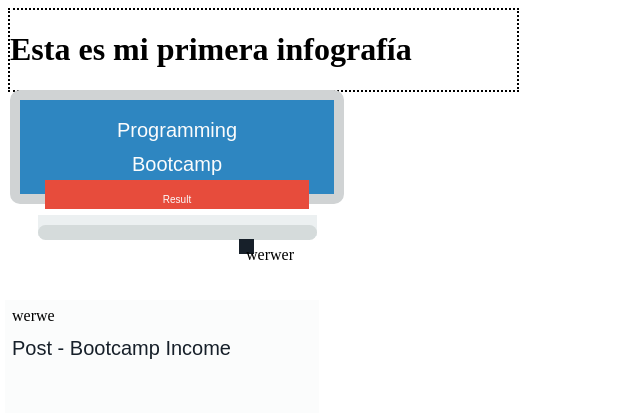
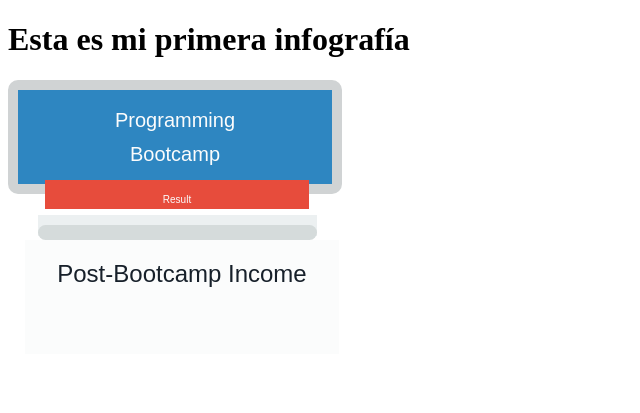
Before and after one commit to MagdaCrista2016/Proyecto_Info, a PHP site: page /index.html in a window 1280 px wide. Shown: the top 413 px of the page, without its empty margins (0-640 px from the left). Run offline with PHP 8.4, Linux system fonts and the light colour scheme.

Commit message:
Modificacion_Infografia_25_09_2016_8:52pm

```diff
--- a/css/main.css
+++ b/css/main.css
@@ -10,7 +10,7 @@
 }
 
 *{font-family: sans-serif;}
-body {width:507px; border-style: dotted; border-width: 2px;}
+body {width:507px;  border-width: 2px;}
 div {
 padding:7px; background-color:  #e74c3c ; width:250px; height:25px; position:absolute; }
 
@@ -28,14 +28,8 @@ hr { top: 225px;
   margin-left: 50%;
   margin-right: 25%
 }
-#caja4{  background-color: #17202a; top: 239px; left: 239px;
-  height:1px; width: 1px;
 
-}
-#caja5{  background: #fbfcfc; top: 300px; left: 5px;
+#caja4{  background: #fbfcfc; top: 240px; left: 25px;
   height: 100px;
   width: 300px;
-
-
-
 }
--- a/index.html
+++ b/index.html
@@ -24,11 +24,8 @@
 
            <div id="caja1"><td align="center" valign="top"><p align="center" style="font-size:10px; color: #fbfcfc; line-height: 6px; font-family: sans-serif;">Result</p></td></div>
            <div id="caja2"></div>
-          <div id="caja3"></div>
-
-
-           <div id="caja4">werwer</div>
-           <div id="caja5">werwe<td align="center" valign="top"><p style="font-size:20px; color: #17202a; line-height: 6px; font-family: Arial, Helvetica, sans-serif;">Post - Bootcamp Income</p></td></div>
+           <div id="caja3"></div>
+           <div id="caja4"><td align="center" valign="top"><p align="center" style="font-size: x-large; font-weight: normal; color: #17202a; line-height: 6px; font-family: Arial, Helvetica, sans-serif;">Post-Bootcamp Income</p></td></div>
 
 
 
```
